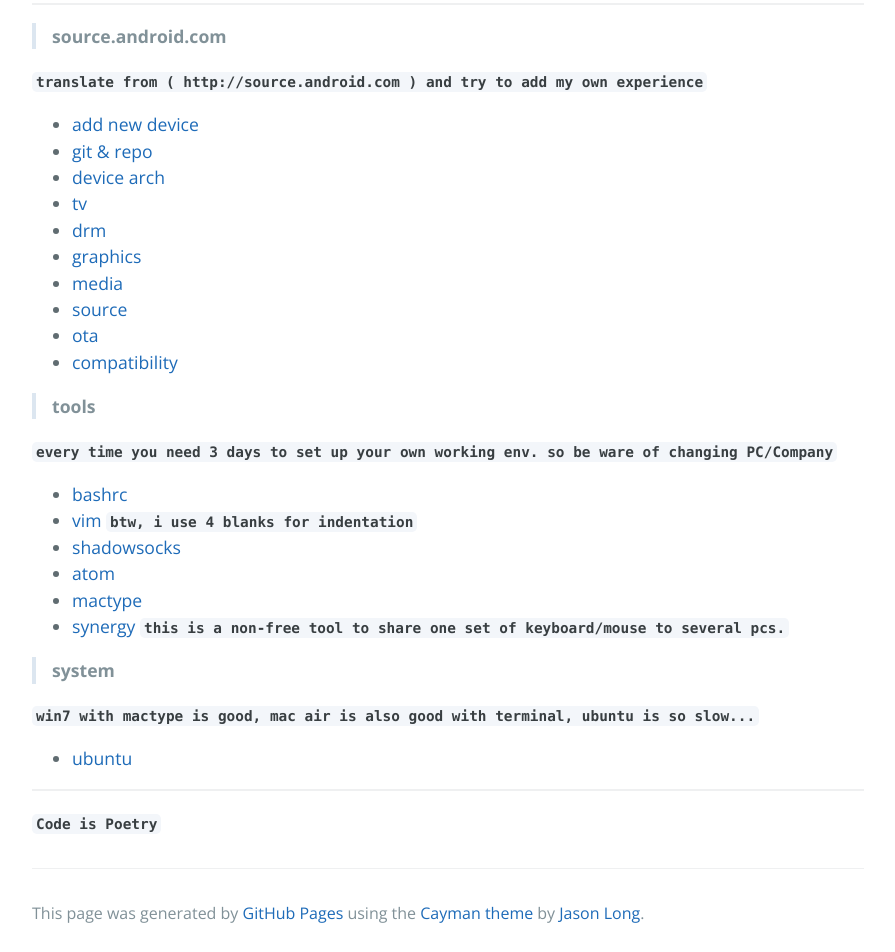
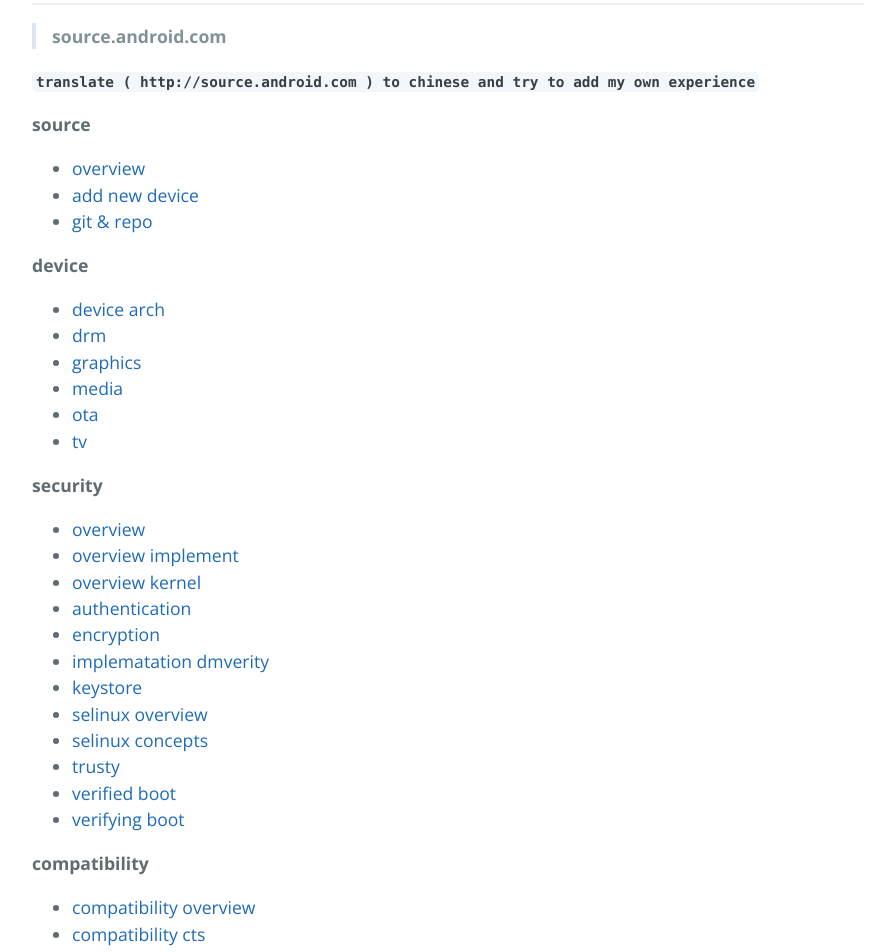
Before and after one commit to bluefalconjun/bluefalconjun.github.io, a plain HTML site: page index.html in a window 1280 px wide. Shown: the part 400-1352 px from the top of the page, without its empty margins (192-1087 px from the left). Drawn offline with nearby package versions, Linux system fonts and the light colour scheme.

Commit message:
Replace master branch with page content via GitHub

```diff
--- a/index.html
+++ b/index.html
@@ -28,19 +28,50 @@
 <p><strong>source.android.com</strong></p>
 </blockquote>
 
-<p><strong><code>translate from ( http://source.android.com ) and try to add my own experience</code></strong></p>
+<p><strong><code>translate ( http://source.android.com ) to chinese and try to add my own experience</code></strong></p>
+
+<p><strong>source</strong></p>
 
 <ul>
-<li><a href="https://github.com/bluefalconjun/bluefalconjun.github.io/blob/master/source.android.com/android.addnewdev.md">add new device</a></li>
-<li><a href="https://github.com/bluefalconjun/bluefalconjun.github.io/blob/master/source.android.com/android.developing.gitrepo.md">git &amp; repo</a></li>
-<li><a href="https://github.com/bluefalconjun/bluefalconjun.github.io/blob/master/source.android.com/android.devicearch.md">device arch</a></li>
-<li><a href="https://github.com/bluefalconjun/bluefalconjun.github.io/blob/master/source.android.com/android.tv.md">tv</a></li>
-<li><a href="https://github.com/bluefalconjun/bluefalconjun.github.io/blob/master/source.android.com/android.drm.md">drm</a></li>
-<li><a href="https://github.com/bluefalconjun/bluefalconjun.github.io/blob/master/source.android.com/android.graphics.md">graphics</a></li>
-<li><a href="https://github.com/bluefalconjun/bluefalconjun.github.io/blob/master/source.android.com/android.media.md">media</a></li>
-<li><a href="https://github.com/bluefalconjun/bluefalconjun.github.io/blob/master/source.android.com/android.source.md">source</a></li>
-<li><a href="https://github.com/bluefalconjun/bluefalconjun.github.io/blob/master/source.android.com/android.ota.md">ota</a></li>
-<li><a href="https://github.com/bluefalconjun/bluefalconjun.github.io/blob/master/source.android.com/android.compatibility.md">compatibility</a></li>
+<li><a href="https://github.com/bluefalconjun/bluefalconjun.github.io/blob/master/source.android.com/android.source.overview.md">overview</a></li>
+<li><a href="https://github.com/bluefalconjun/bluefalconjun.github.io/blob/master/source.android.com/android.source.addnewdev.md">add new device</a></li>
+<li><a href="https://github.com/bluefalconjun/bluefalconjun.github.io/blob/master/source.android.com/android.source.developing.gitrepo.md">git &amp; repo</a></li>
+</ul>
+
+<p><strong>device</strong></p>
+
+<ul>
+<li><a href="https://github.com/bluefalconjun/bluefalconjun.github.io/blob/master/source.android.com/android.device.arch.md">device arch</a></li>
+<li><a href="https://github.com/bluefalconjun/bluefalconjun.github.io/blob/master/source.android.com/android.device.drm.md">drm</a></li>
+<li><a href="https://github.com/bluefalconjun/bluefalconjun.github.io/blob/master/source.android.com/android.device.graphics.md">graphics</a></li>
+<li><a href="https://github.com/bluefalconjun/bluefalconjun.github.io/blob/master/source.android.com/android.device.media.md">media</a></li>
+<li><a href="https://github.com/bluefalconjun/bluefalconjun.github.io/blob/master/source.android.com/android.tech.ota.md">ota</a></li>
+<li><a href="https://github.com/bluefalconjun/bluefalconjun.github.io/blob/master/source.android.com/android.device.tv.md">tv</a></li>
+</ul>
+
+<p><strong>security</strong></p>
+
+<ul>
+<li><a href="https://github.com/bluefalconjun/bluefalconjun.github.io/blob/master/source.android.com/android.security.overview.md">overview</a></li>
+<li><a href="https://github.com/bluefalconjun/bluefalconjun.github.io/blob/master/source.android.com/android.security.overview.implement.md">overview implement</a></li>
+<li>
+<a href="https://github.com/bluefalconjun/bluefalconjun.github.io/blob/master/source.android.com/android.security.overview.kernel.md">overview kernel</a> </li>
+<li><a href="https://github.com/bluefalconjun/bluefalconjun.github.io/blob/master/source.android.com/android.security.authentication.md">authentication</a></li>
+<li><a href="https://github.com/bluefalconjun/bluefalconjun.github.io/blob/master/source.android.com/android.security.encryption.md">encryption</a></li>
+<li><a href="https://github.com/bluefalconjun/bluefalconjun.github.io/blob/master/source.android.com/android.security.imple.dmverity.md">implematation dmverity</a></li>
+<li><a href="https://github.com/bluefalconjun/bluefalconjun.github.io/blob/master/source.android.com/android.security.keystore.md">keystore</a></li>
+<li><a href="https://github.com/bluefalconjun/bluefalconjun.github.io/blob/master/source.android.com/android.security.selinux.overview.md">selinux overview</a></li>
+<li><a href="https://github.com/bluefalconjun/bluefalconjun.github.io/blob/master/source.android.com/android.security.selinux.concepts.md">selinux concepts</a></li>
+<li><a href="https://github.com/bluefalconjun/bluefalconjun.github.io/blob/master/source.android.com/android.security.trusty.md">trusty</a></li>
+<li><a href="https://github.com/bluefalconjun/bluefalconjun.github.io/blob/master/source.android.com/android.security.verifiedboot.md">verified boot</a></li>
+<li><a href="https://github.com/bluefalconjun/bluefalconjun.github.io/blob/master/source.android.com/android.security.verifying.md">verifying boot</a></li>
+</ul>
+
+<p><strong>compatibility</strong></p>
+
+<ul>
+<li><a href="https://github.com/bluefalconjun/bluefalconjun.github.io/blob/master/source.android.com/android.compatibility.overview.md">compatibility overview</a></li>
+<li><a href="https://github.com/bluefalconjun/bluefalconjun.github.io/blob/master/source.android.com/android.compatibility.cts.md">compatibility cts</a></li>
 </ul>
 
 <blockquote>
@@ -62,6 +93,17 @@
 <a href="http://synergy-project.org/">synergy</a>
 <strong><code>this is a non-free tool to share one set of keyboard/mouse to several pcs.</code></strong>
 </li>
+</ul>
+
+<blockquote>
+<p><strong>collect</strong></p>
+</blockquote>
+
+<p><strong><code>i wish i can learn more but everyone is out of time</code></strong></p>
+
+<ul>
+<li><a href="https://github.com/bluefalconjun/bluefalconjun.github.io/blob/master/collect/encryption.study.md">encryption study</a></li>
+<li><a href="https://github.com/bluefalconjun/bluefalconjun.github.io/blob/master/collect/lang.c.howtoc2016.md">how to c 2016 by matt.sh</a></li>
 </ul>
 
 <blockquote>
```
Also changed, not shown: params.json (+1 -1 lines).
